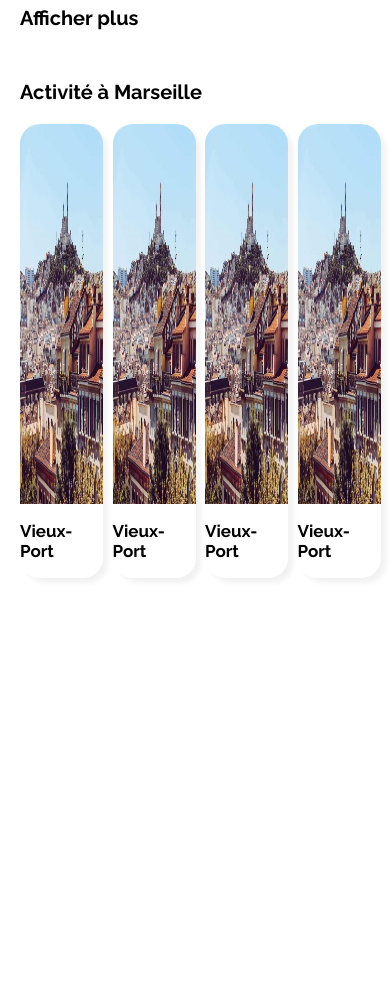
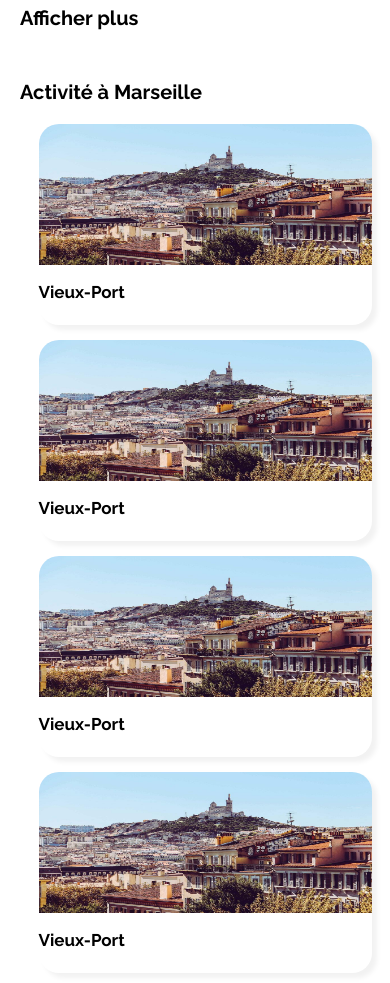
Before and after one commit to LeNsaff/Projet-3, a plain HTML site: page index.html in a window 390 px wide. Shown: the part 2600-3583 px from the top of the page. Before the commit the page ends 3188 px from the top, so only its background shows below. Drawn offline with Linux system fonts and the light colour scheme.

Commit message:
activité conforme (pc tablette et mobile)

```diff
--- a/css/mobile.css
+++ b/css/mobile.css
@@ -97,9 +97,27 @@
         width: 90%;
     }
 
+    /*les plus populaires*/
+
     .poplist{
         flex-direction: column;
     }
 
+    /*activite a marseille*/
+
+    .actlist{
+        flex-direction: column;
+        justify-content: center;
+        gap: 15px;
+    }
+
+    .carteact{
+        width: 90%;
+        margin: 0 auto 0 auto;
+    }
+
+    .actimg{
+        height: 141px;
+    }
 
 }
--- a/css/tablette.css
+++ b/css/tablette.css
@@ -22,6 +22,8 @@
         width: 100%;
     }
 
+    /*les plus pop*/
+
     aside{
         width: 100%;
     }
@@ -35,4 +37,14 @@
     .cartepop{
         width: 100%;
     }
+
+    /*activite a marseille*/
+
+    .actasset{
+        height: 60px;
+    }
+
+    .actimg{
+        height: 200px;
+    }
 }
```
